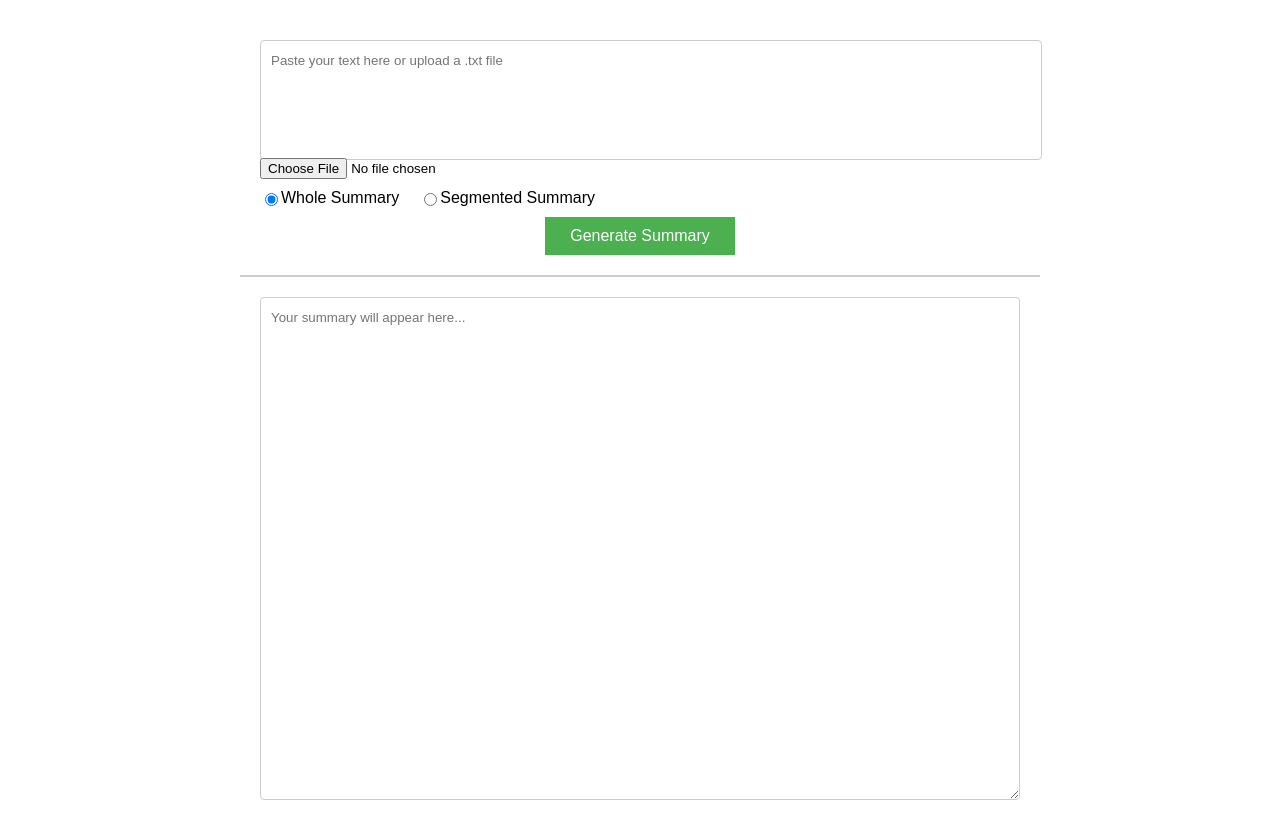
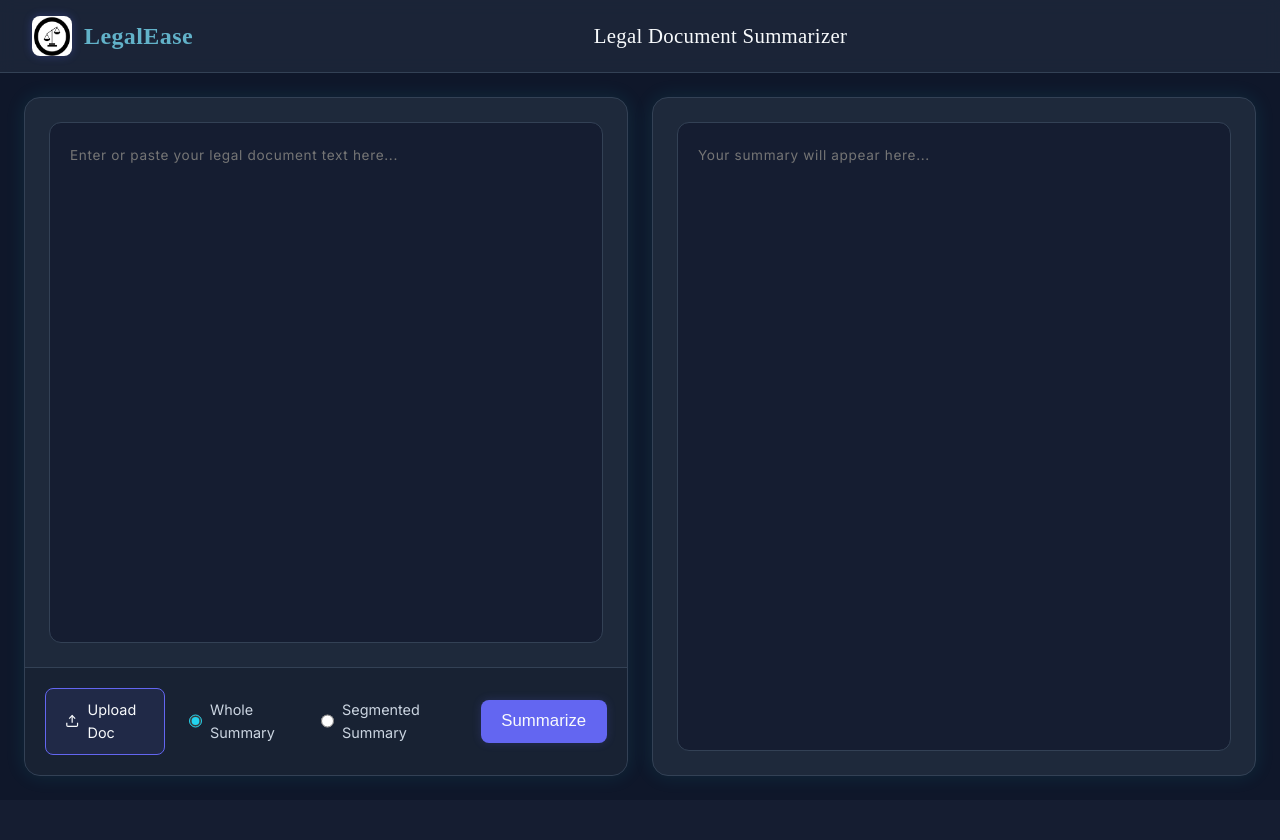
Before and after one commit to AASHIKSRIKAR007/Legal-Summarizer, a Flask app: page / in a window 1280 px wide. After the commit the page ends 776 px from the top, so only its background shows below. Run offline with Flask 3, Linux system fonts and the light colour scheme.

Commit message:
Designed the web app

```diff
--- a/static/script.js
+++ b/static/script.js
@@ -1,67 +1,127 @@
-document.addEventListener("DOMContentLoaded", function() {
-    const textInput = document.getElementById("text-input");
-    const fileUpload = document.getElementById("file-upload");
-    const generateBtn = document.getElementById("generate-btn");
-    const summaryOutput = document.getElementById("summary-output");
+document.addEventListener('DOMContentLoaded', function() {
+    // Get DOM elements
+    const fileUpload = document.getElementById('file-upload');
+    const textInput = document.getElementById('text-input');
+    const summaryOutput = document.getElementById('summary-output');
+    const summarizeBtn = document.getElementById('summarize-btn');
     const radioButtons = document.querySelectorAll('input[name="summary-type"]');
 
-    // When a .txt file is uploaded, read its contents and populate the text area.
-    fileUpload.addEventListener("change", function(event) {
+    // File upload handling
+    fileUpload.addEventListener('change', function(event) {
         const file = event.target.files[0];
-      if (file && file.type === "text/plain") {
+        if (!file) return;
+
+        // Create loading state
+        textInput.value = 'Loading file...';
+
         const reader = new FileReader();
+
         reader.onload = function(e) {
-          // Set the content of the text area to the file's content.
             textInput.value = e.target.result;
         };
+
+        reader.onerror = function() {
+            textInput.value = 'Error reading file';
+            console.error('File reading error');
+        };
+
+        // Check file type and size
+        if (file.type === 'text/plain' ||
+            file.type === 'application/pdf' ||
+            file.type === 'application/msword' ||
+            file.type === 'application/vnd.openxmlformats-officedocument.wordprocessingml.document') {
+
+            if (file.size <= 5242880) { // 5MB limit
                 reader.readAsText(file);
             } else {
-        alert("Please upload a valid .txt file");
+                textInput.value = 'File too large. Please upload a file smaller than 5MB.';
+            }
+        } else {
+            textInput.value = 'Invalid file type. Please upload a .txt, .doc, .docx, or .pdf file.';
         }
     });
 
-    // When "Generate Summary" is clicked, use the text from the text area
-    generateBtn.addEventListener("click", function() {
-      // Get text from the text area (which could be directly entered text or file content).
-      const textContent = textInput.value.trim();
+    // Summarize button click handler
+    summarizeBtn.addEventListener('click', async function() {
+        const text = textInput.value.trim();
 
-      if (textContent === "") {
-        alert("Please paste text or upload a .txt file before generating a summary.");
+        if (!text) {
+            alert('Please enter or upload some text to summarize.');
             return;
         }
 
-      // Determine the selected summary type (whole or segmented).
-      let summaryType = "whole-summary";
-      radioButtons.forEach(rb => {
-        if (rb.checked) {
-          summaryType = rb.value;
+        // Get selected summary type
+        let summaryType = 'whole-summary'; // default
+        radioButtons.forEach(radio => {
+            if (radio.checked) {
+                summaryType = radio.value;
             }
         });
 
-      // Prepare the payload. Only the text content is sent.
-      const payload = {
-        text: textContent,
+        // Show loading state
+        summarizeBtn.disabled = true;
+        summarizeBtn.textContent = 'Summarizing...';
+        summaryOutput.value = 'Generating summary...';
+
+        try {
+            const response = await fetch('/summarize', {
+                method: 'POST',
+                headers: {
+                    'Content-Type': 'application/json',
+                },
+                body: JSON.stringify({
+                    text: text,
                     summary_type: summaryType
-      };
+                })
+            });
 
-      // Send the payload as JSON via POST to the Flask API.
-      fetch("/summarize", {
-        method: "POST",
-        headers: {
-          "Content-Type": "application/json"
-        },
-        body: JSON.stringify(payload)
-      })
-        .then(response => response.json())
-        .then(data => {
+            if (!response.ok) {
+                throw new Error(`HTTP error! status: ${response.status}`);
+            }
+
+            const data = await response.json();
+
             if (data.error) {
-            summaryOutput.value = "Error: " + data.error;
-          } else if (data.summary) {
+                summaryOutput.value = `Error: ${data.error}`;
+            } else {
                 summaryOutput.value = data.summary;
             }
-        })
-        .catch(error => {
-          summaryOutput.value = "An error occurred: " + error;
+
+        } catch (error) {
+            console.error('Error:', error);
+            summaryOutput.value = 'An error occurred while generating the summary. Please try again.';
+        } finally {
+            // Reset button state
+            summarizeBtn.disabled = false;
+            summarizeBtn.textContent = 'Summarize';
+        }
+    });
+
+    // Add paste handler for convenience
+    textInput.addEventListener('paste', function() {
+        // Clear any error messages that might be there
+        if (textInput.value.startsWith('Error:') ||
+            textInput.value.startsWith('Invalid file') ||
+            textInput.value.startsWith('File too large')) {
+            textInput.value = '';
+        }
+    });
+
+    // Character count display (optional feature)
+    textInput.addEventListener('input', function() {
+        const wordCount = textInput.value.trim().split(/\s+/).filter(Boolean).length;
+        const charCount = textInput.value.length;
+
+        // You can add this to your HTML if you want to display counts
+        // document.getElementById('word-count').textContent = `Words: ${wordCount}`;
+        // document.getElementById('char-count').textContent = `Characters: ${charCount}`;
+    });
+
+    // Prevent accidental navigation when there's unsaved text
+    window.addEventListener('beforeunload', function(e) {
+        if (textInput.value.trim() !== '') {
+            e.preventDefault();
+            e.returnValue = '';
+        }
     });
 });
-  });
--- a/static/styles.css
+++ b/static/styles.css
@@ -1,134 +1,299 @@
+:root {
+    /* Modern Color Palette */
+    --primary-color: #6366f1;          /* Indigo base */
+    --primary-hover: #4f46e5;          /* Darker indigo */
+    --accent-color: #22d3ee;           /* Cyan accent */
+    --background-color: #0f172a;       /* Dark blue background */
+    --panel-background: #1e293b;       /* Lighter blue surface */
+    --text-primary: #f8fafc;           /* Almost white text */
+    --text-secondary: #cbd5e1;         /* Lighter gray text */
+    --border-color: #334155;           /* Subtle border */
+    --success-color: #10b981;          /* Green success */
+    --error-color: #ef4444;            /* Red error */
+    --neon-glow: 0 0 10px rgba(99, 102, 241, 0.3);
+    --panel-glow: 0 0 20px rgba(34, 211, 238, 0.1);
+}
+
 /* Base Styles */
-body {
-    font-family: Arial, sans-serif;
+* {
     margin: 0;
     padding: 0;
-  }
+    box-sizing: border-box;
+}
 
-  /* Container centers content and fills viewport */
-  .container {
+body {
+    font-family: 'Space Grotesk', 'Inter', sans-serif;
+    background-color: var(--background-color);
+    color: var(--text-primary);
+    min-height: 100vh;
     display: flex;
     flex-direction: column;
-    height: 100vh;
-    max-width: 800px; /* Maximum width for larger screens */
+    line-height: 1.6;
+}
+
+/* Header Styles */
+.header {
+    background-color: rgba(30, 41, 59, 0.8);
+    backdrop-filter: blur(8px);
+    padding: 1rem 2rem;
+    border-bottom: 1px solid var(--border-color);
+}
+
+.header-content {
+    max-width: 1440px;
     margin: 0 auto;
-    padding: 20px;
-  }
+    display: flex;
+    justify-content: space-between;
+    align-items: center;
+}
 
-  /* Top Section uses a fixed percentage of the viewport height */
-  .top-section {
-    height: 30%;
-    padding: 20px;
-    border-bottom: 2px solid #ccc;
+.logo-section {
+    display: flex;
+    align-items: center;
+    gap: 0.75rem;
+}
 
-    /* Flex layout to allow children to expand or remain fixed */
+.logo {
+    width: 40px;
+    height: 40px;
+    border-radius: 8px;
+    box-shadow: var(--neon-glow);
+}
+
+.brand-name {
+    font-family: 'Clash Display', 'Space Grotesk', sans-serif;
+    font-family: "Outfit", serif;
+    font-size: 1.5rem;
+    font-weight: 550;
+    /*color: var(--accent-color);
+    text-shadow: 0 0 10px rgba(34, 211, 238, 0.3); */
+    /* color: rgba(34, 211, 238, 0.8); /* Reduced brightness by adding opacity */
+    /*color: var(--primary-color);*/
+    color: #62b2c9;
+    letter-spacing: 0.4px;
+}
+
+.app-title {
+    /*font-family: 'Space Grotesk', sans-serif;*/
+    font-family: "Outfit", serif;
+    font-size: 1.3rem;
+    font-weight: 520;
+    color: var(--text-primary);
+    letter-spacing: 0.3px;
+}
+
+/* Main Container */
+.main-container {
+    flex: 1;
+    display: flex;
+    gap: 1.5rem;
+    padding: 1.5rem;
+    max-width: 1440px;
+    margin: 0 auto;
+    width: 100%;
+}
+
+/* Panel Styles */
+.panel {
+    flex: 1;
+    background: var(--panel-background);
+    border-radius: 16px;
+    box-shadow: var(--panel-glow);
+    border: 1px solid var(--border-color);
     display: flex;
     flex-direction: column;
-  }
+    overflow: hidden;
+    transition: box-shadow 0.3s ease;
+}
 
-  /* The text area container takes up remaining space in the top section */
-  .text-area-container {
+.panel:hover {
+    box-shadow: 0 0 30px rgba(34, 211, 238, 0.15);
+}
+
+.text-area-container {
     flex: 1;
-    margin-bottom: 10px;
-  }
+    padding: 1.5rem;
+    min-height: 0;
+}
 
-  /* Specific styling for the top text area */
-  #text-input {
+.scrollable-content {
     width: 100%;
-    height: 100%; /* Fills the container */
-    resize: none; /* Optional: prevents manual resize */
-    padding: 10px;
-    border: 1px solid #ccc;
+    height: 100%;
+    min-height: 300px;
+    padding: 1.25rem;
+    background-color: rgba(15, 23, 42, 0.6);
+    border: 1px solid var(--border-color);
+    border-radius: 12px;
+    font-family: 'JetBrains Mono', monospace;
+    font-size: 0.95rem;
+    line-height: 1.6;
+    color: var(--text-primary);
+    resize: none;
+    overflow-y: auto;
+    transition: all 0.3s ease;
+}
+
+.scrollable-content:focus {
+    outline: none;
+    border-color: var(--accent-color);
+    box-shadow: 0 0 10px rgba(34, 211, 238, 0.2);
+}
+
+/* Custom Scrollbar */
+.scrollable-content::-webkit-scrollbar {
+    width: 8px;
+}
+
+.scrollable-content::-webkit-scrollbar-track {
+    background: rgba(15, 23, 42, 0.6);
     border-radius: 4px;
-    font-family: inherit;
-    line-height: 1.5;
-  }
+}
 
-  /* Bottom section occupies remaining space */
-  .bottom-section {
-    height: 70%;
-    padding: 20px;
-    overflow-y: auto;
-    flex-grow: 1; /* Ensures it expands to available space */
-  }
+.scrollable-content::-webkit-scrollbar-thumb {
+    background: var(--border-color);
+    border-radius: 4px;
+}
 
-  /* Generic textarea styles */
-  textarea {
-    width: 100%;
-    resize: vertical;
-    padding: 10px;
-    border: 1px solid #ccc;
-    border-radius: 4px;
-    font-family: Arial, sans-serif;
-    line-height: 1.5;
-    margin-bottom: 10px;
-  }
+.scrollable-content::-webkit-scrollbar-thumb:hover {
+    background: var(--accent-color);
+}
 
-  /* File input container */
-  .file-input {
-    margin-top: 10px;
-  }
+/* Controls Container */
+.controls-container {
+    padding: 1.25rem;
+    background-color: rgba(15, 23, 42, 0.4);
+    border-top: 1px solid var(--border-color);
+    display: flex;
+    align-items: center;
+    gap: 1.5rem;
+}
 
-  /* Radio buttons container */
-  .radio-buttons {
-    margin-top: 10px;
-    display: flex;
-    gap: 20px; /* Space between the radio buttons */
-    flex-wrap: wrap;
-  }
-
-  .radio-buttons label {
+/* Upload Button */
+.upload-btn {
     display: inline-flex;
     align-items: center;
-  }
+    gap: 0.5rem;
+    padding: 0.6rem 1.2rem;
+    background-color: rgba(99, 102, 241, 0.1);
+    border: 1px solid var(--primary-color);
+    border-radius: 8px;
+    cursor: pointer;
+    font-size: 0.9rem;
+    color: var(--text-primary);
+    transition: all 0.2s ease;
+}
 
-  /* Generate Summary Button styling */
-  .generate-btn {
-    background-color: #4CAF50;
-    color: white;
+.upload-btn:hover {
+    background-color: rgba(99, 102, 241, 0.2);
+    box-shadow: 0 0 10px rgba(99, 102, 241, 0.2);
+}
+
+/* Radio Buttons */
+.summary-options {
+    display: flex;
+    gap: 1.5rem;
+}
+
+.radio-label {
+    display: flex;
+    align-items: center;
+    gap: 0.5rem;
+    cursor: pointer;
+    font-size: 0.9rem;
+    color: var(--text-secondary);
+}
+
+.radio-label input[type="radio"] {
+    width: 16px;
+    height: 16px;
+    cursor: pointer;
+    accent-color: var(--accent-color);
+}
+
+/* Summarize Button */
+.summarize-btn {
+    margin-left: auto;
+    padding: 0.7rem 1.3rem;
+    background-color: var(--primary-color);
+    color: var(--text-primary);
     border: none;
+    border-radius: 8px;
+    font-size: 1.05rem;
+    font-weight: 500;
     cursor: pointer;
-    font-size: 16px;
-    margin-top: 10px;
-    padding: 10px;
-    width: 25%;
-    align-self: center;
-    box-sizing: border-box;
-  }
+    transition: all 0.2s ease;
+    box-shadow: 0 0 10px rgba(99, 102, 241, 0.2);
+}
 
-  .generate-btn:hover {
-    background-color: #45a049;
-  }
+.summarize-btn:hover {
+    background-color: var(--primary-hover);
+    box-shadow: 0 0 15px rgba(99, 102, 241, 0.3);
+    transform: translateY(-1px);
+}
 
-  /* Summary output text area in bottom section */
-  .bottom-section textarea {
-    height: 100%; /* Fills the bottom-section */
-    box-sizing: border-box;
-  }
+.summarize-btn:active {
+    transform: translateY(0);
+}
 
-  /* Mobile Styles */
-  @media (max-width: 600px) {
-    .container {
-      padding: 10px;
+/* Readonly Output */
+/* #summary-output {
+    background-color: rgba(15, 23, 42, 0.6);
+    cursor: default;
+} */
+
+#text-input,
+#summary-output {
+    /*font-family: 'JetBrains Mono', monospace;
+    font-family: "Outfit", serif; */
+    font-family: 'Space Grotesk', 'Inter', sans-serif;
+    font-size: 0.85rem;
+    line-height: 1.9;
+    letter-spacing: 0.65px;
+    color: var(--text-primary);
+    background-color: rgba(15, 23, 42, 0.6);
+    border: 1px solid var(--border-color);
+    border-radius: 12px;
+    padding: 1.25rem;
+    resize: none;
+    transition: all 0.3s ease;
+}
+
+#text-input:focus,
+#summary-output:focus {
+    outline: none;
+    border-color: var(--accent-color);
+    box-shadow: 0 0 10px rgba(34, 211, 238, 0.2);
+}
+
+#summary-output {
+    cursor: default; /* Only for readonly */
+}
+
+/* Responsive Design */
+@media (max-width: 768px) {
+    .main-container {
+        flex-direction: column;
+        padding: 1rem;
     }
 
-    .top-section {
-      height: auto; /* Let content determine height on small screens */
+    .header-content {
+        flex-direction: column;
+        gap: 1rem;
+        text-align: center;
     }
 
-    .radio-buttons {
-      flex-direction: column; /* Stack radio buttons vertically on mobile */
-      gap: 10px;
+    .controls-container {
+        flex-direction: column;
+        gap: 1rem;
     }
 
-    /* Optionally adjust heights on mobile */
-    .text-area-container,
-    .bottom-section textarea {
-      height: 120px;
+    .summarize-btn {
+        width: 100%;
+        margin: 0;
     }
+}
 
-    .generate-btn {
-      padding: 15px; /* Increase touch area */
-      font-size: 18px;
-    }
-  }
+/* Add font imports at the top of your CSS */
+@import url('https://fonts.googleapis.com/css2?family=Crimson+Text:ital,wght@0,400;0,600;0,700;1,400;1,600;1,700&family=EB+Garamond:ital,wght@0,400..800;1,400..800&family=Noto+Serif:ital,wght@0,100..900;1,100..900&family=Outfit:wght@100..900&display=swap');
+@import url('https://fonts.googleapis.com/css2?family=Space+Grotesk:wght@400;500;600&display=swap');
+@import url('https://fonts.googleapis.com/css2?family=JetBrains+Mono:wght@400;500&display=swap');
--- a/templates/index.html
+++ b/templates/index.html
@@ -3,43 +3,77 @@
 <head>
     <meta charset="UTF-8" />
     <meta name="viewport" content="width=device-width, initial-scale=1.0" />
-  <title>Summary Generator</title>
+    <title>LegalEase - Document Summarizer</title>
     <link rel="stylesheet" href="{{ url_for('static', filename='styles.css') }}">
+    <link href="https://fonts.googleapis.com/css2?family=Inter:wght@400;500;600;700&display=swap" rel="stylesheet">
 </head>
 <body>
+    <!-- Header Section -->
+    <header class="header">
+        <div class="header-content">
+            <div class="logo-section">
+                <img src="lawLogo.jpg" alt="LegalEase Logo" class="logo">
+                <h1 class="brand-name">LegalEase</h1>
+            </div>
+            <h2 class="app-title">Legal Document Summarizer</h2>
+            <div class="placeholder-div"></div> <!-- For header balance -->
+        </div>
+    </header>
 
-<div class="container">
-  <!-- Top Section -->
-  <div class="top-section">
-    <!-- Text Area for Input -->
+    <!-- Main Content -->
+    <main class="main-container">
+        <!-- Left Panel - Input -->
+        <section class="panel input-panel">
             <div class="text-area-container">
-      <textarea id="text-input" placeholder="Paste your text here or upload a .txt file"></textarea>
+                <textarea
+                    id="text-input"
+                    placeholder="Enter or paste your legal document text here..."
+                    class="scrollable-content"
+                ></textarea>
             </div>
 
-    <!-- File Upload Option -->
-    <div class="file-input">
-      <input type="file" id="file-upload" accept=".txt" />
+            <div class="controls-container">
+                <div class="upload-section">
+                    <label for="file-upload" class="upload-btn">
+                        <svg width="20" height="20" viewBox="0 0 24 24" fill="none" stroke="currentColor" stroke-width="2">
+                            <path d="M21 15v4a2 2 0 0 1-2 2H5a2 2 0 0 1-2-2v-4"/>
+                            <polyline points="17 8 12 3 7 8"/>
+                            <line x1="12" y1="3" x2="12" y2="15"/>
+                        </svg>
+                        Upload Doc
+                    </label>
+                    <input type="file" id="file-upload" accept=".txt,.doc,.docx,.pdf" hidden>
                 </div>
 
-    <!-- Summary Type Selection (Radio Buttons) -->
-    <div class="radio-buttons">
-      <label>
-        <input type="radio" name="summary-type" value="whole-summary" checked /> Whole Summary
+                <div class="summary-options">
+                    <label class="radio-label">
+                        <input type="radio" name="summary-type" value="whole-summary" checked>
+                        <span>Whole Summary</span>
                     </label>
-      <label>
-        <input type="radio" name="summary-type" value="segmented-summary" /> Segmented Summary
+                    <label class="radio-label">
+                        <input type="radio" name="summary-type" value="segmented-summary">
+                        <span>Segmented Summary</span>
                     </label>
                 </div>
 
-    <!-- Generate Summary Button -->
-    <button class="generate-btn" id="generate-btn">Generate Summary</button>
+                <button id="summarize-btn" class="summarize-btn">
+                    Summarize
+                </button>
             </div>
+        </section>
 
-  <!-- Bottom Section: Output -->
-  <div class="bottom-section">
-    <textarea id="summary-output" placeholder="Your summary will appear here..." readonly></textarea>
+        <!-- Right Panel - Output -->
+        <section class="panel output-panel">
+            <div class="text-area-container">
+                <textarea
+                    id="summary-output"
+                    placeholder="Your summary will appear here..."
+                    class="scrollable-content"
+                    readonly
+                ></textarea>
             </div>
-</div>
+        </section>
+    </main>
 
     <script src="{{ url_for('static', filename='script.js') }}"></script>
 </body>
```
Also changed, not shown: lawLogo.jpg (added). Lines whose indentation alone changed are shown as unchanged.
